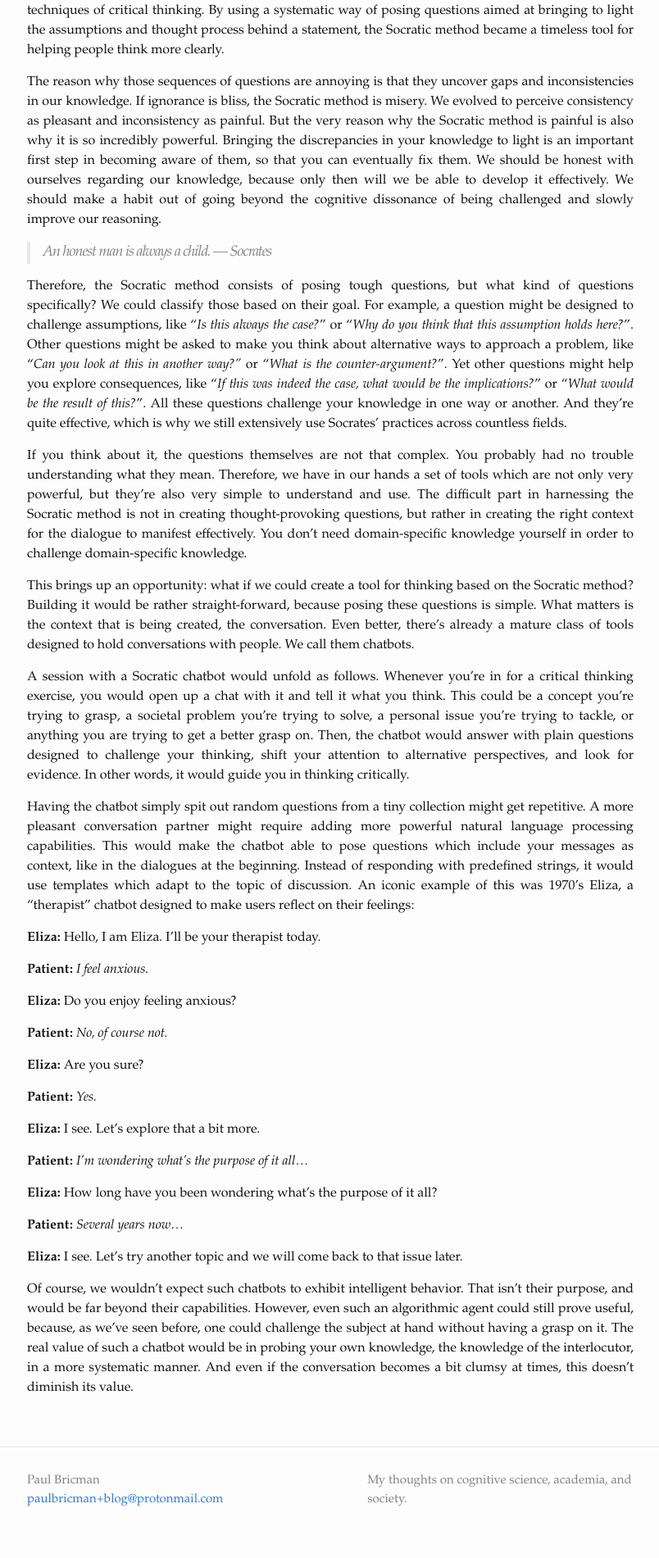
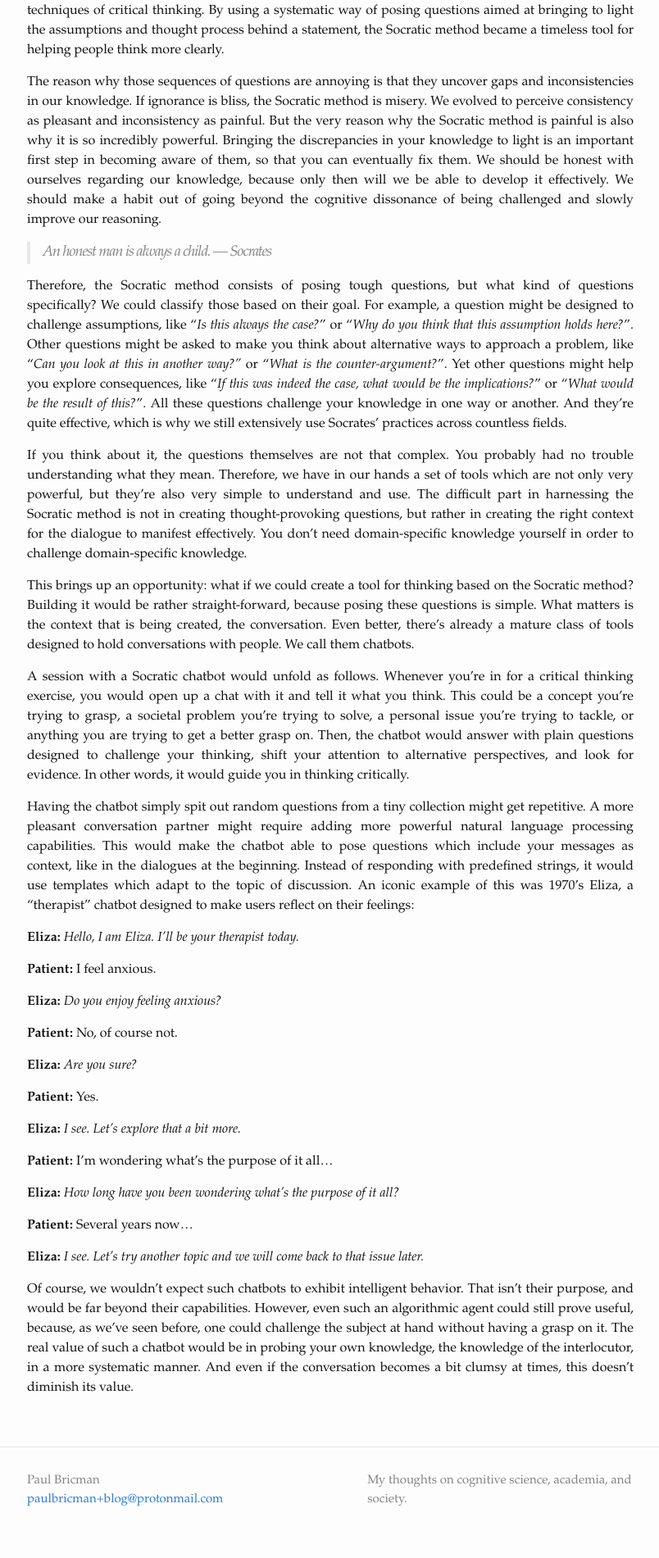
Before and after one commit to paulbricman/paulbricman.github.io, a Jekyll site: the page built from _posts/2020-09-20-the-pocket-philosopher.md, in a window 1280 px wide. Shown: the part 1228-3129 px from the top of the page at 82% size, without its empty margins (237-1041 px from the left). Built offline with Jekyll 4.4.1, drawn with Linux system fonts in a browser that asks for light colours.

```diff
--- a/_posts/2020-09-20-the-pocket-philosopher.md
+++ b/_posts/2020-09-20-the-pocket-philosopher.md
@@ -59,26 +59,26 @@ A session with a Socratic chatbot would unfold as follows. Whenever you're in fo
 
 Having the chatbot simply spit out random questions from a tiny collection might get repetitive. A more pleasant conversation partner might require adding more powerful natural language processing capabilities. This would make the chatbot able to pose questions which include your messages as context, like in the dialogues at the beginning. Instead of responding with predefined strings, it would use templates which adapt to the topic of discussion. An iconic example of this was 1970's Eliza, a "therapist" chatbot designed to make users reflect on their feelings:
 
-**Eliza:** Hello, I am Eliza. I'll be your therapist today.
+**Eliza:** *Hello, I am Eliza. I'll be your therapist today.*
 
-**Patient:** *I feel anxious.*
+**Patient:** I feel anxious.
 
-**Eliza:** Do you enjoy feeling anxious?
+**Eliza:** *Do you enjoy feeling anxious?*
 
-**Patient:** *No, of course not.*
+**Patient:** No, of course not.
 
-**Eliza:** Are you sure?
+**Eliza:** *Are you sure?*
 
-**Patient:** *Yes.*
+**Patient:** Yes.
 
-**Eliza:** I see. Let's explore that a bit more.
+**Eliza:** *I see. Let's explore that a bit more.*
 
-**Patient:** *I'm wondering what's the purpose of it all...*
+**Patient:** I'm wondering what's the purpose of it all...
 
-**Eliza:** How long have you been wondering what's the purpose of it all?
+**Eliza:** *How long have you been wondering what's the purpose of it all?*
 
-**Patient:** *Several years now...*
+**Patient:** Several years now...
 
-**Eliza:** I see. Let's try another topic and we will come back to that issue later.
+**Eliza:** *I see. Let's try another topic and we will come back to that issue later.*
 
 Of course, we wouldn't expect such chatbots to exhibit intelligent behavior. That isn't their purpose, and would be far beyond their capabilities. However, even such an algorithmic agent could still prove useful, because, as we've seen before, one could challenge the subject at hand without having a grasp on it. The real value of such a chatbot would be in probing your own knowledge, the knowledge of the interlocutor, in a more systematic manner. And even if the conversation becomes a bit clumsy at times, this doesn't diminish its value.
```
